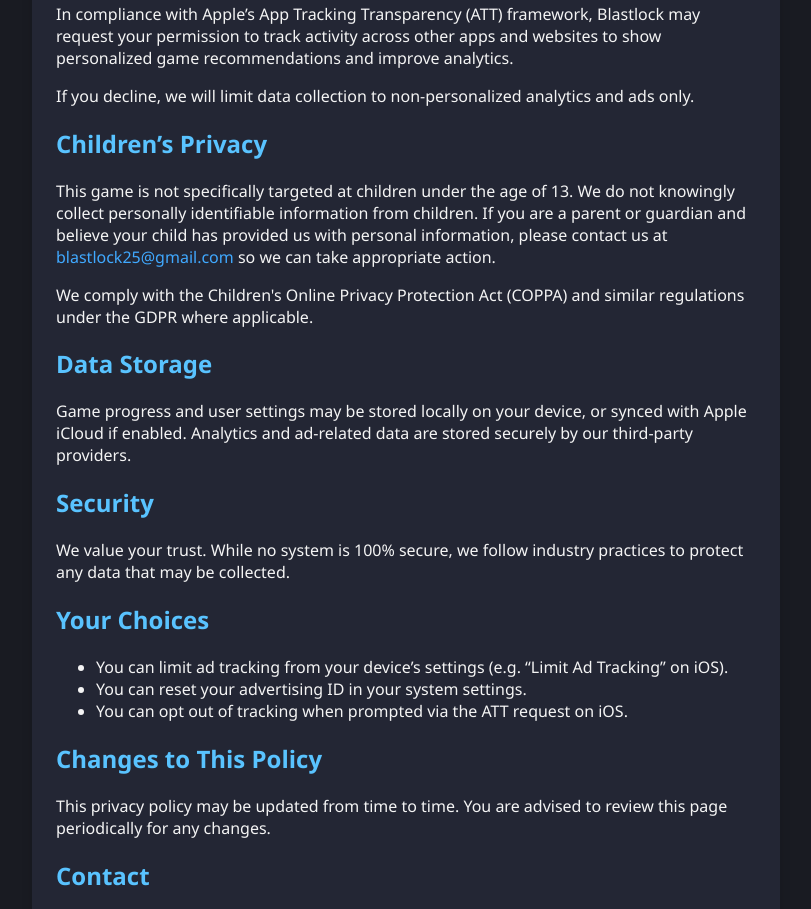
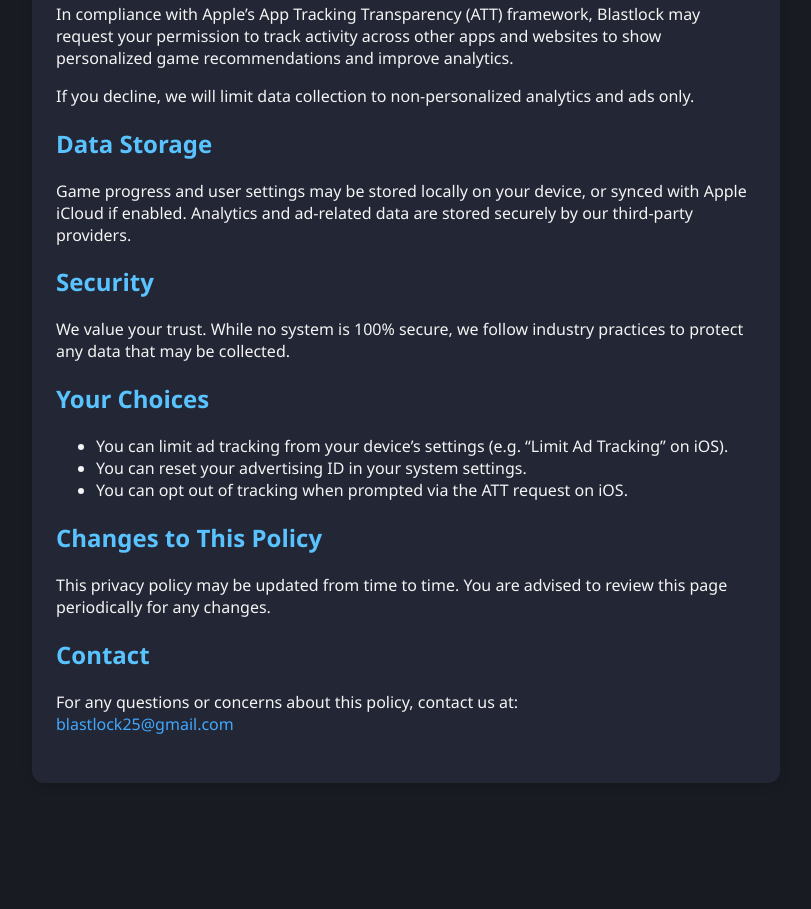
Before and after one commit to Jok3r182/jok3r182.github.io, a plain HTML site: page blastlock/privacy.html in a window 1280 px wide. Shown: the part 853-1762 px from the top of the page, without its empty margins (234-1045 px from the left). After the commit the page ends 1684 px from the top, so only its background shows below. Drawn offline with Linux system fonts and the light colour scheme.

Commit message:
Update privacy.html

```diff
--- a/blastlock/privacy.html
+++ b/blastlock/privacy.html
@@ -77,15 +77,6 @@
       If you decline, we will limit data collection to non-personalized analytics and ads only.
     </p>
 
-    <h2>Children’s Privacy</h2>
-    <p>
-      This game is not specifically targeted at children under the age of 13. We do not knowingly collect personally identifiable information from children. If you are a parent or guardian and believe your child has provided us with personal information, please contact us at
-      <span class="email">blastlock25@gmail.com</span> so we can take appropriate action.
-    </p>
-    <p>
-      We comply with the Children's Online Privacy Protection Act (COPPA) and similar regulations under the GDPR where applicable.
-    </p>
-
     <h2>Data Storage</h2>
     <p>
       Game progress and user settings may be stored locally on your device, or synced with Apple iCloud if enabled. Analytics and ad-related data are stored securely by our third-party providers.
```
